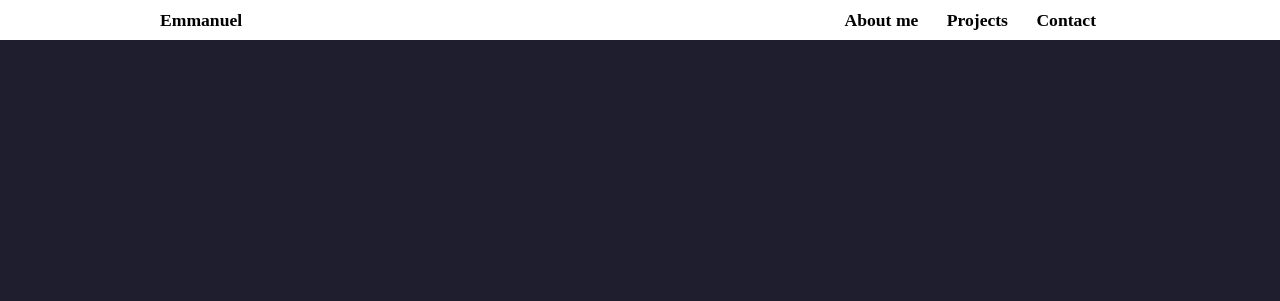
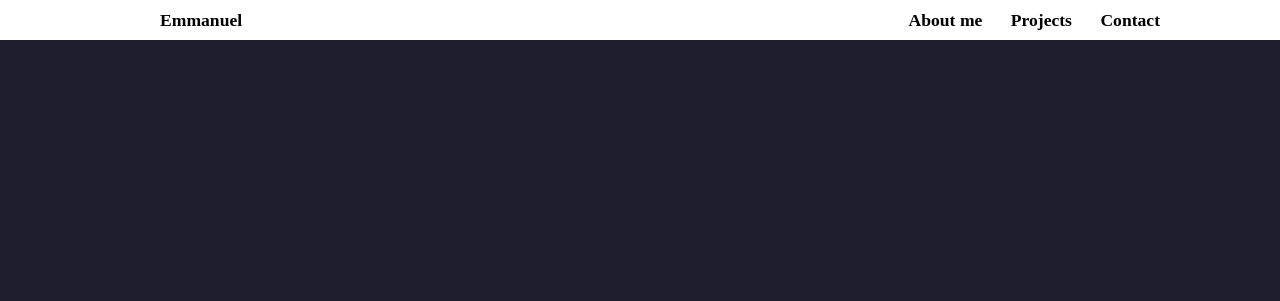
Before and after one commit to EmmanuelRendon01/Portfolio-ERG, a plain HTML site: page index.html in a window 1280 px wide. Shown: the top 301 px of the page. Drawn offline with Linux system fonts and the light colour scheme.

Commit message:
Cambios en css

```diff
--- a/style.css
+++ b/style.css
@@ -1,9 +1,15 @@
+html{
+  scroll-behavior: smooth;
+}
+
 body{
     margin: 0;
 }
 
 /* NAV-BAR */
 #nav{
+    position: fixed;
+    width: 80%;
     background-color: white;
     display: flex;
     justify-content: space-between;
```
